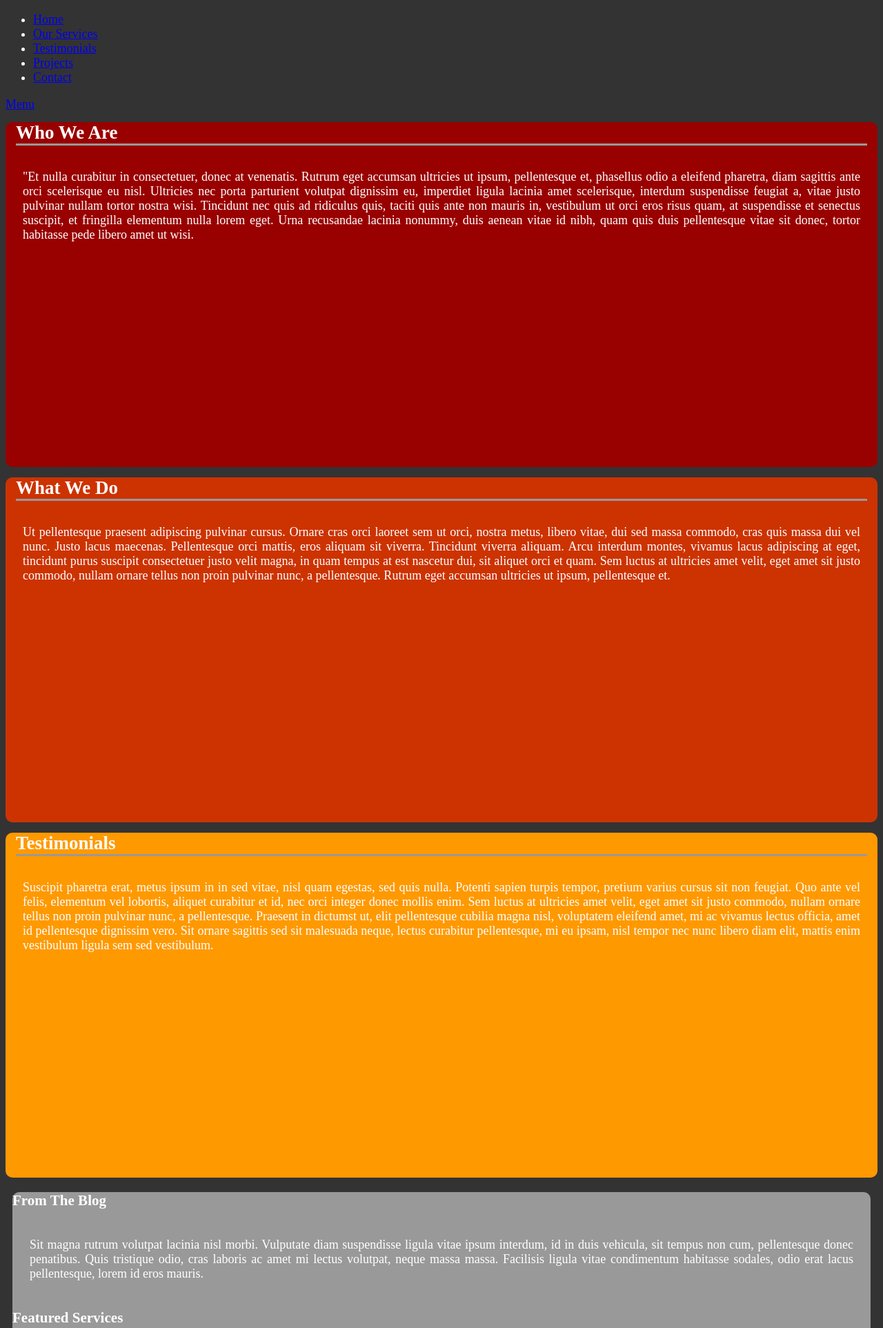
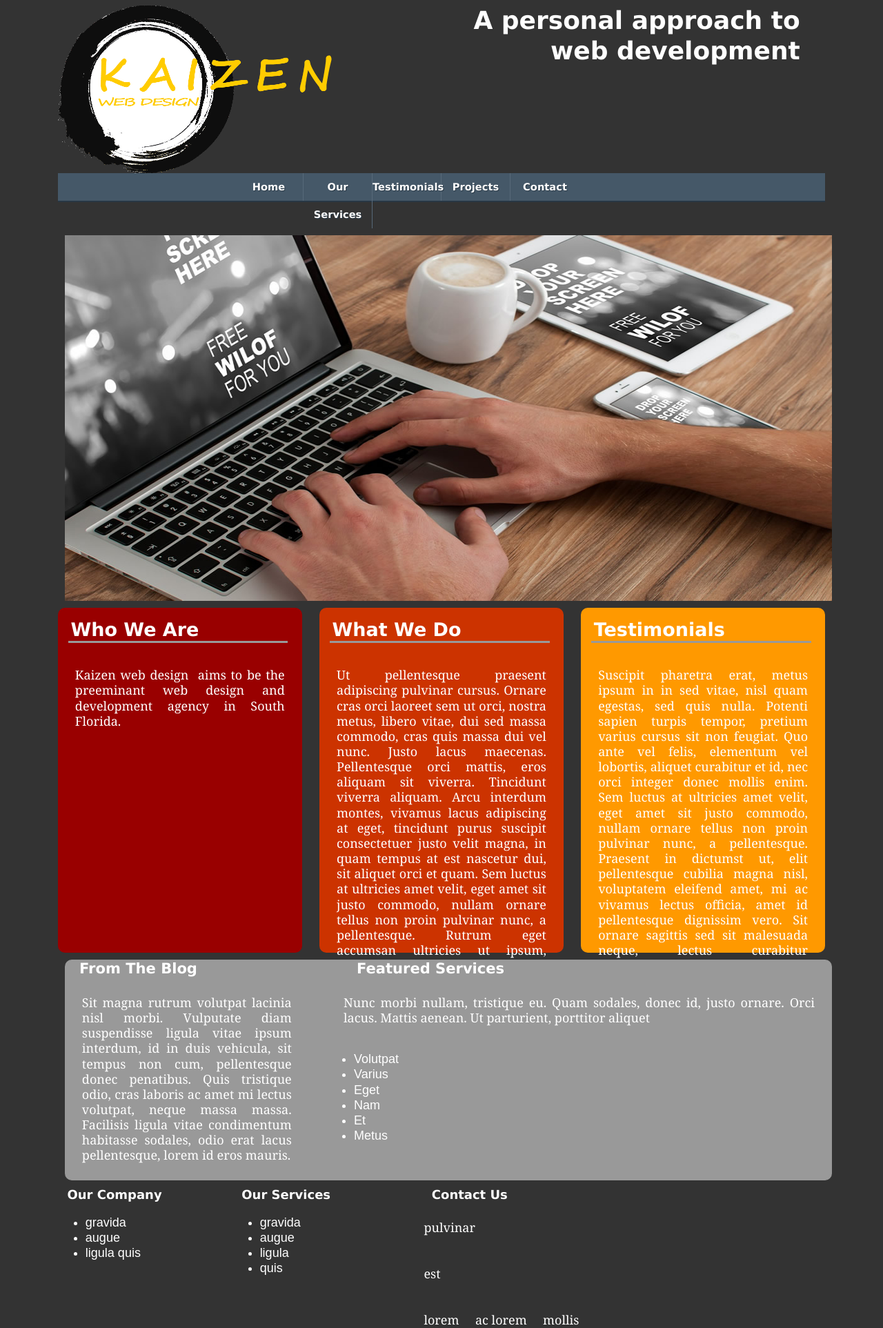
Before and after one commit to KaizenDesign/Kaizen_git, a PHP site: page /kaizendesign.co.nf/index.html in a window 1280 px wide. Shown: the top 1925 px of the page at 69% size. Run offline with PHP 8.4, Linux system fonts and the light colour scheme; some libraries are stand-ins or nearby versions.

Commit message:
Edit fonts

```diff
--- a/Kaizen_true/_notes/dwsync.xml
+++ b/Kaizen_true/_notes/dwsync.xml
@@ -1,6 +1,8 @@
 <?xml version="1.0" encoding="utf-8" ?>
 <dwsync>
-<file name="kaizen.css" server="C:/xampp/htdocs/kaizen_true/" local="131082447689517856" remote="131082447680000000" Dst="2" />
+<file name="kaizen.css" server="C:/xampp/htdocs/kaizen_true/" local="131085048921361155" remote="131085048920000000" Dst="2" />
 <file name="normalize.css" server="C:/xampp/htdocs/kaizen_true/" local="131081842993952089" remote="131081842990000000" Dst="2" />
-<file name="kaizen-bodystyle.css" server="C:/xampp/htdocs/kaizen_true/" local="131081854466428448" remote="131081854460000000" Dst="2" />
+<file name="kaizen-bodystyle.css" server="C:/xampp/htdocs/kaizen_true/" local="131085048922142441" remote="131085048920000000" Dst="2" />
+<file name=".gitattributes" server="C:/xampp/htdocs/kaizen_true/" local="131081860295521265" remote="131081860290000000" Dst="2" />
+<file name=".gitignore" server="C:/xampp/htdocs/kaizen_true/" local="131081860295561292" remote="131081860290000000" Dst="2" />
 </dwsync>
--- a/Kaizen_true/demo/_notes/dwsync.xml
+++ b/Kaizen_true/demo/_notes/dwsync.xml
@@ -2,4 +2,6 @@
 <dwsync>
 <file name="nav-icon.png" server="C:/xampp/htdocs/kaizen_true/" local="131082467663252149" remote="131082467660000000" Dst="2" />
 <file name="style.css" server="C:/xampp/htdocs/kaizen_true/" local="131082467503588770" remote="131082467500000000" Dst="2" />
+<file name="index.html" server="C:/xampp/htdocs/kaizen_true/" local="131081769731807707" remote="131081769730000000" Dst="2" />
+<file name="normalize.css" server="C:/xampp/htdocs/kaizen_true/" local="131082467503638793" remote="131082467500000000" Dst="2" />
 </dwsync>
--- a/Kaizen_true/kaizen-bodystyle.css
+++ b/Kaizen_true/kaizen-bodystyle.css
@@ -17,7 +17,7 @@
 	margin: 15px;
 }
 p {
-	font-family: "MS Serif", "New York", serif;
+	font-family: Georgia, "Times New Roman", Times, serif;
 	padding: 20px;
 	margin: 5px;
 	text-align: justify;
@@ -42,6 +42,10 @@ body {
 	border-radius: 10px;
 	height: 500px;
 }
+.htag {
+	font-family: "Lucida Sans Unicode", "Lucida Grande", sans-serif;
+}
+
 #box3  {
 	background-color: #F90;
 	border-radius: 10px;
--- a/Kaizen_true/kaizen.css
+++ b/Kaizen_true/kaizen.css
@@ -497,5 +497,6 @@ img, object, embed, video {
 	margin-left: 2.2727%;
 	width: 54.5454%;
 	display: block;
+	text-align: right;
 }
 }
--- a/Kaizen_true/kaizendesign.co.nf/index.html
+++ b/Kaizen_true/kaizendesign.co.nf/index.html
@@ -9,6 +9,10 @@
 <meta charset="utf-8">
 <meta name="viewport" content="width=device-width, initial-scale=1">
 <title>Kaizen Web Design</title>
+<link rel="stylesheet" type="text/css" href="../demo/style.css">
+<link href="../../boilerplate.css" rel="stylesheet" type="text/css">
+<link href="../kaizen.css" rel="stylesheet" type="text/css"><meta name="viewport" content="width=device-width, initial-scale=1, maximum-scale=1">
+<link rel="stylesheet" href="../../style.css">
 	<link href='http://fonts.googleapis.com/css?family=PT+Sans:400,700' rel='stylesheet' type='text/css'>
 	<link href="../kaizen-bodystyle.css" rel="stylesheet" type="text/css">
 	<script src="https://ajax.googleapis.com/ajax/libs/jquery/1.7.2/jquery.min.js"></script>
@@ -44,13 +48,16 @@ Do the following if you're using your customized build of modernizr (http://www.
 <!--[if lt IE 9]>
 <script src="//html5shiv.googlecode.com/svn/trunk/html5.js"></script>
 <![endif]-->
+<script src="respond.min.js"></script>
 
 </head>
 <body>
 <div class="gridContainer clearfix">
+  <div id="Logo"><a href="#"><img src="kaizen_logo.png" alt="Kaizen Design" width="399" height="243"></a></div>
   <div id="Slogan">
+    <h1 class="gridContainer clearfix htag">A personal approach to web development </h1>
   </div>
-  <div id="Navbar">	<nav class="clearfix">
+  <div id="Navbar">	<nav class="clearfix htag">
 		<ul class="clearfix">
 			<li><a href="#">Home</a></li>
 			<li><a href="#">Our Services</a></li>
@@ -59,29 +66,30 @@ Do the following if you're using your customized build of modernizr (http://www.
 			<li><a href="#">Contact</a></li>
 		</ul>
 		<a href="#" id="pull">Menu</a>
-	</nav></div>
+  </nav></div>
+<div id="imageslider"><img src="macbookimg.jpg" alt="Slider" width="1231" height="530"></div>
 <div id="SecondDiv">
   <div id="box1">
-    <h2 class="gridContainer clearfix underline">Who We Are</h2>
-    <p>"Et nulla curabitur in consectetuer, donec at venenatis. Rutrum eget accumsan ultricies ut ipsum, pellentesque et, phasellus odio a eleifend pharetra, diam sagittis ante orci scelerisque eu nisl. Ultricies nec porta parturient volutpat dignissim eu, imperdiet ligula lacinia amet scelerisque, interdum suspendisse feugiat a, vitae justo pulvinar nullam tortor nostra wisi. Tincidunt nec quis ad ridiculus quis, taciti quis ante non mauris in, vestibulum ut orci eros risus quam, at suspendisse et senectus suscipit, et fringilla elementum nulla lorem eget. Urna recusandae lacinia nonummy, duis aenean vitae id nibh, quam quis duis pellentesque vitae sit donec, tortor habitasse pede libero amet ut wisi.</p>
+    <h2 class="gridContainer clearfix underline htag">Who We Are</h2>
+    <p>Kaizen web design&nbsp; aims to be the preeminant web design and development agency in South Florida. </p>
   </div>
   <div id="box2">
-    <h2 class="gridContainer clearfix underline">What We Do</h2>
+    <h2 class="gridContainer clearfix underline htag">What We Do</h2>
     <p>Ut pellentesque praesent adipiscing pulvinar cursus. Ornare cras orci laoreet sem ut orci, nostra metus, libero vitae, dui sed massa commodo, cras quis massa dui vel nunc. Justo lacus maecenas. Pellentesque orci mattis, eros aliquam sit viverra. Tincidunt viverra aliquam. Arcu interdum montes, vivamus lacus adipiscing at eget, tincidunt purus suscipit consectetuer justo velit magna, in quam tempus at est nascetur dui, sit aliquet orci et quam. Sem luctus at ultricies amet velit, eget amet sit justo commodo, nullam ornare tellus non proin pulvinar nunc, a pellentesque.  Rutrum eget accumsan ultricies ut ipsum, pellentesque et.</p>
   </div>
   <div id="box3">
-    <h2 class="gridContainer clearfix underline">Testimonials    </h2>
+    <h2 class="gridContainer clearfix underline htag">Testimonials    </h2>
     <p>    Suscipit pharetra erat, metus ipsum in in sed vitae, nisl quam egestas, sed quis nulla. Potenti sapien turpis tempor, pretium varius cursus sit non feugiat. Quo ante vel felis, elementum vel lobortis, aliquet curabitur et id, nec orci integer donec mollis enim. Sem luctus at ultricies amet velit, eget amet sit justo commodo, nullam ornare tellus non proin pulvinar nunc, a pellentesque. Praesent in dictumst ut, elit pellentesque cubilia magna nisl, voluptatem eleifend amet, mi ac vivamus lectus officia, amet id pellentesque dignissim vero. Sit ornare sagittis sed sit malesuada neque, lectus curabitur pellentesque, mi eu ipsam, nisl tempor nec nunc libero diam elit, mattis enim vestibulum ligula sem sed vestibulum.</p>
   </div>
 </div>
 <div id="bottomDiv">
   <div id="bottomleft">
-    <h3>From The Blog</h3>
+    <h3 class="gridContainer clearfix htag">From The Blog</h3>
     <p>Sit magna rutrum volutpat lacinia nisl morbi. Vulputate diam suspendisse ligula vitae ipsum interdum, id in duis vehicula, sit tempus non cum, pellentesque donec penatibus. Quis tristique odio, cras laboris ac amet mi lectus volutpat, neque massa massa. Facilisis ligula vitae condimentum habitasse sodales, odio erat lacus pellentesque, lorem id eros mauris.<br>
   </p>
   </div>
   <div id="bottomRight">
-    <h3>Featured Services</h3>
+    <h3 class="gridContainer clearfix htag">Featured Services</h3>
     <p>Nunc morbi nullam, tristique eu. Quam sodales, donec id, justo ornare. Orci lacus. Mattis aenean. Ut parturient, porttitor aliquet</p>
     <ul>
       <li>Volutpat</li>
@@ -93,7 +101,7 @@ Do the following if you're using your customized build of modernizr (http://www.
   </div>
 </div>
 <div id="footer1">
-  <h4>Our Company</h4>
+  <h4 class="gridContainer clearfix htag">Our Company</h4>
   <ul>
     <li>gravida</li>
     <li> augue </li>
@@ -101,7 +109,7 @@ Do the following if you're using your customized build of modernizr (http://www.
   </ul>
 </div>
 <div id="footer2">
-  <h4>Our Services</h4>
+  <h4 class="gridContainer clearfix htag">Our Services</h4>
   <ul>
     <li>gravida </li>
     <li>augue </li>
@@ -110,7 +118,7 @@ Do the following if you're using your customized build of modernizr (http://www.
   </ul>
 </div>
 <div id="footer3">
-  <h4>Contact Us</h4>
+  <h4 class="gridContainer clearfix htag">Contact Us</h4>
   <p>pulvinar </p>
   <p>est </p>
   <p>lorem&nbsp;&nbsp;  &nbsp; ac lorem&nbsp;&nbsp;                                                      &nbsp; mollis<br>
```
Also changed, not shown: Kaizen_true/kaizendesign.co.nf/_notes/dwsync.xml (+7 -4 lines), Kaizen_true/kaizendesign.co.nf/index.php (+19 -20 lines), 1 other file.
